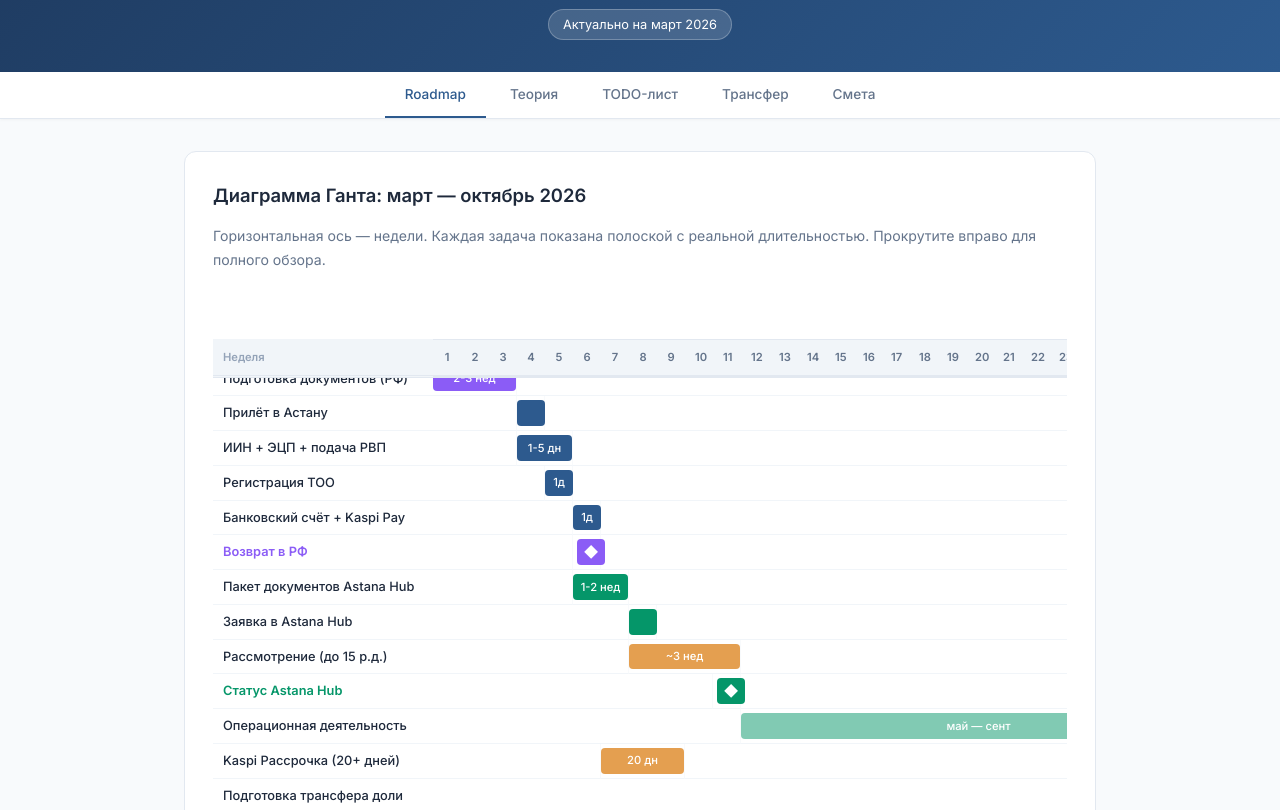
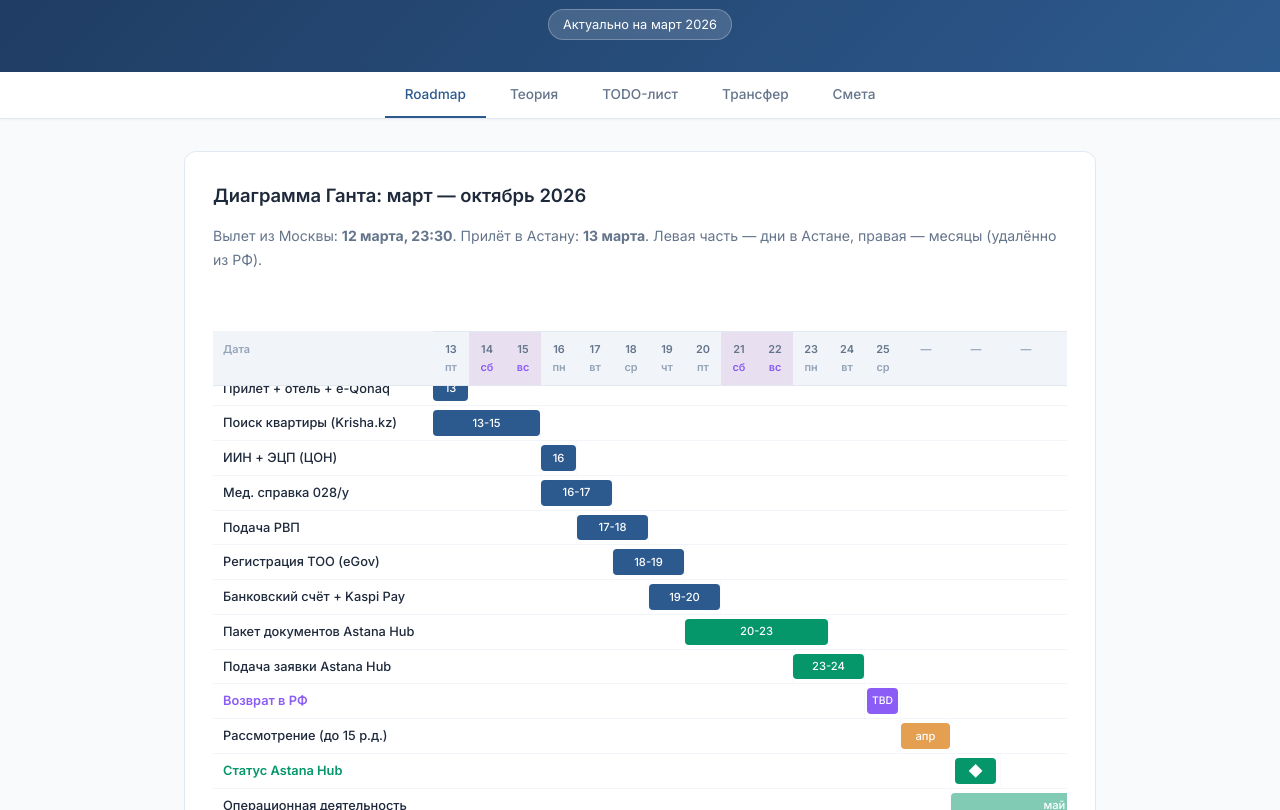
Before and after one commit to bubnova23072000-netizen/kazakhstan-plan, a plain HTML site: page index.html in a window 1280 px wide. Shown: the part 141-951 px from the top of the page. Drawn offline with Linux system fonts and the light colour scheme.

Commit message:
Replace week-based Gantt with real dates (March 13-25 + months)
- Day-by-day columns for Astana trip (March 13-25) with weekday labels
- Weekend columns highlighted
- Month columns for remote period (April-October)
- All tasks tied to specific dates
- Return to RF marked as TBD (~March 25)
- Key stages table updated with concrete dates

Co-Authored-By: Claude Opus 4.6 <noreply@anthropic.com>

```diff
--- a/index.html
+++ b/index.html
@@ -70,8 +70,8 @@
   /* ===== Gantt Chart ===== */
   .gantt-wrapper { overflow-x: auto; margin-bottom: 24px; }
   .gantt {
-    display: grid; grid-template-columns: 220px repeat(32, 28px);
-    gap: 0; font-size: 0.78rem; min-width: 1100px;
+    display: grid; grid-template-columns: 220px repeat(13, 36px) repeat(7, 50px);
+    gap: 0; font-size: 0.78rem; min-width: 1070px;
   }
   .gantt-header {
     background: #f1f5f9; font-weight: 600; padding: 8px 10px;
@@ -197,144 +197,141 @@
 
   <div class="info-block">
     <h3>Диаграмма Ганта: март — октябрь 2026</h3>
-    <p style="color:#64748b;font-size:0.88rem;margin-bottom:16px;">Горизонтальная ось — недели. Каждая задача показана полоской с реальной длительностью. Прокрутите вправо для полного обзора.</p>
+    <p style="color:#64748b;font-size:0.88rem;margin-bottom:8px;">Вылет из Москвы: <strong>12 марта, 23:30</strong>. Прилёт в Астану: <strong>13 марта</strong>. Левая часть — дни в Астане, правая — месяцы (удалённо из РФ).</p>
 
     <div class="gantt-wrapper">
       <div class="gantt">
-        <!-- Header row -->
+        <!-- Header row 1: months -->
         <div class="gantt-header label">Задача</div>
-        <div class="gantt-header gantt-month-span" style="grid-column: span 4;">Март</div>
-        <div class="gantt-header gantt-month-span" style="grid-column: span 4;">Апрель</div>
-        <div class="gantt-header gantt-month-span" style="grid-column: span 5;">Май</div>
-        <div class="gantt-header gantt-month-span" style="grid-column: span 4;">Июнь</div>
-        <div class="gantt-header gantt-month-span" style="grid-column: span 4;">Июль</div>
-        <div class="gantt-header gantt-month-span" style="grid-column: span 5;">Авг</div>
-        <div class="gantt-header gantt-month-span" style="grid-column: span 4;">Сент</div>
-        <div class="gantt-header gantt-month-span" style="grid-column: span 2;">Окт</div>
-
-        <!-- Week sub-headers -->
-        <div class="gantt-header label" style="font-size:0.7rem;color:#94a3b8;">Неделя</div>
-        <div class="gantt-header" style="font-size:0.7rem;">1</div>
-        <div class="gantt-header" style="font-size:0.7rem;">2</div>
-        <div class="gantt-header" style="font-size:0.7rem;">3</div>
-        <div class="gantt-header" style="font-size:0.7rem;">4</div>
-        <div class="gantt-header" style="font-size:0.7rem;">5</div>
-        <div class="gantt-header" style="font-size:0.7rem;">6</div>
-        <div class="gantt-header" style="font-size:0.7rem;">7</div>
-        <div class="gantt-header" style="font-size:0.7rem;">8</div>
-        <div class="gantt-header" style="font-size:0.7rem;">9</div>
-        <div class="gantt-header" style="font-size:0.7rem;">10</div>
-        <div class="gantt-header" style="font-size:0.7rem;">11</div>
-        <div class="gantt-header" style="font-size:0.7rem;">12</div>
-        <div class="gantt-header" style="font-size:0.7rem;">13</div>
-        <div class="gantt-header" style="font-size:0.7rem;">14</div>
-        <div class="gantt-header" style="font-size:0.7rem;">15</div>
-        <div class="gantt-header" style="font-size:0.7rem;">16</div>
-        <div class="gantt-header" style="font-size:0.7rem;">17</div>
-        <div class="gantt-header" style="font-size:0.7rem;">18</div>
-        <div class="gantt-header" style="font-size:0.7rem;">19</div>
-        <div class="gantt-header" style="font-size:0.7rem;">20</div>
-        <div class="gantt-header" style="font-size:0.7rem;">21</div>
-        <div class="gantt-header" style="font-size:0.7rem;">22</div>
-        <div class="gantt-header" style="font-size:0.7rem;">23</div>
-        <div class="gantt-header" style="font-size:0.7rem;">24</div>
-        <div class="gantt-header" style="font-size:0.7rem;">25</div>
-        <div class="gantt-header" style="font-size:0.7rem;">26</div>
-        <div class="gantt-header" style="font-size:0.7rem;">27</div>
-        <div class="gantt-header" style="font-size:0.7rem;">28</div>
-        <div class="gantt-header" style="font-size:0.7rem;">29</div>
-        <div class="gantt-header" style="font-size:0.7rem;">30</div>
-        <div class="gantt-header" style="font-size:0.7rem;">31</div>
-        <div class="gantt-header" style="font-size:0.7rem;">32</div>
-
-        <!-- Row 1: Подготовка документов в РФ -->
-        <div class="gantt-row-label">Подготовка документов (РФ)</div>
-        <div class="gantt-cell" style="grid-column: span 3;"><div class="gantt-bar bar-prep" style="left:0;right:0;">2-3 нед</div></div>
-        <div class="gantt-cell" style="grid-column: span 29;"></div>
-
-        <!-- Row 2: Прилёт в Астану -->
-        <div class="gantt-row-label">Прилёт в Астану</div>
+        <div class="gantt-header gantt-month-span" style="grid-column: span 13;">Март 2026 (дни в Астане)</div>
+        <div class="gantt-header gantt-month-span">Апр</div>
+        <div class="gantt-header gantt-month-span">Май</div>
+        <div class="gantt-header gantt-month-span">Июн</div>
+        <div class="gantt-header gantt-month-span">Июл</div>
+        <div class="gantt-header gantt-month-span">Авг</div>
+        <div class="gantt-header gantt-month-span">Сен</div>
+        <div class="gantt-header gantt-month-span">Окт</div>
+
+        <!-- Header row 2: day numbers -->
+        <div class="gantt-header label" style="font-size:0.68rem;color:#94a3b8;">Дата</div>
+        <div class="gantt-header" style="font-size:0.68rem;" title="Пятница">13<br><span style="color:#94a3b8;">пт</span></div>
+        <div class="gantt-header" style="font-size:0.68rem;background:#e8e0f0;" title="Суббота">14<br><span style="color:#8b5cf6;">сб</span></div>
+        <div class="gantt-header" style="font-size:0.68rem;background:#e8e0f0;" title="Воскресенье">15<br><span style="color:#8b5cf6;">вс</span></div>
+        <div class="gantt-header" style="font-size:0.68rem;" title="Понедельник">16<br><span style="color:#94a3b8;">пн</span></div>
+        <div class="gantt-header" style="font-size:0.68rem;" title="Вторник">17<br><span style="color:#94a3b8;">вт</span></div>
+        <div class="gantt-header" style="font-size:0.68rem;" title="Среда">18<br><span style="color:#94a3b8;">ср</span></div>
+        <div class="gantt-header" style="font-size:0.68rem;" title="Четверг">19<br><span style="color:#94a3b8;">чт</span></div>
+        <div class="gantt-header" style="font-size:0.68rem;" title="Пятница">20<br><span style="color:#94a3b8;">пт</span></div>
+        <div class="gantt-header" style="font-size:0.68rem;background:#e8e0f0;" title="Суббота">21<br><span style="color:#8b5cf6;">сб</span></div>
+        <div class="gantt-header" style="font-size:0.68rem;background:#e8e0f0;" title="Воскресенье">22<br><span style="color:#8b5cf6;">вс</span></div>
+        <div class="gantt-header" style="font-size:0.68rem;" title="Понедельник">23<br><span style="color:#94a3b8;">пн</span></div>
+        <div class="gantt-header" style="font-size:0.68rem;" title="Вторник">24<br><span style="color:#94a3b8;">вт</span></div>
+        <div class="gantt-header" style="font-size:0.68rem;" title="Среда">25<br><span style="color:#94a3b8;">ср</span></div>
+        <div class="gantt-header" style="font-size:0.68rem;color:#94a3b8;" title="Апрель">—</div>
+        <div class="gantt-header" style="font-size:0.68rem;color:#94a3b8;" title="Май">—</div>
+        <div class="gantt-header" style="font-size:0.68rem;color:#94a3b8;" title="Июнь">—</div>
+        <div class="gantt-header" style="font-size:0.68rem;color:#94a3b8;" title="Июль">—</div>
+        <div class="gantt-header" style="font-size:0.68rem;color:#94a3b8;" title="Август">—</div>
+        <div class="gantt-header" style="font-size:0.68rem;color:#94a3b8;" title="Сентябрь">—</div>
+        <div class="gantt-header" style="font-size:0.68rem;color:#94a3b8;" title="Октябрь">—</div>
+
+        <!-- Row 1: Прилёт + отель + e-Qonaq -->
+        <div class="gantt-row-label">Прилёт + отель + e-Qonaq</div>
+        <div class="gantt-cell" style="grid-column: span 1;"><div class="gantt-bar bar-astana" style="left:0;right:0;">13</div></div>
+        <div class="gantt-cell" style="grid-column: span 19;"></div>
+
+        <!-- Row 2: Поиск квартиры -->
+        <div class="gantt-row-label">Поиск квартиры (Krisha.kz)</div>
+        <div class="gantt-cell" style="grid-column: span 3;"><div class="gantt-bar bar-astana" style="left:0;right:0;">13-15</div></div>
+        <div class="gantt-cell" style="grid-column: span 17;"></div>
+
+        <!-- Row 3: ИИН + ЭЦП + дактилоскопия -->
+        <div class="gantt-row-label">ИИН + ЭЦП (ЦОН)</div>
         <div class="gantt-cell" style="grid-column: span 3;"></div>
-        <div class="gantt-cell"><div class="gantt-bar bar-astana" style="left:0;right:0;"></div></div>
-        <div class="gantt-cell" style="grid-column: span 28;"></div>
-
-        <!-- Row 3: ИИН + ЭЦП + РВП -->
-        <div class="gantt-row-label">ИИН + ЭЦП + подача РВП</div>
+        <div class="gantt-cell" style="grid-column: span 1;"><div class="gantt-bar bar-astana" style="left:0;right:0;">16</div></div>
+        <div class="gantt-cell" style="grid-column: span 16;"></div>
+
+        <!-- Row 4: Мед. справка -->
+        <div class="gantt-row-label">Мед. справка 028/у</div>
         <div class="gantt-cell" style="grid-column: span 3;"></div>
-        <div class="gantt-cell" style="grid-column: span 2;"><div class="gantt-bar bar-astana" style="left:0;right:0;">1-5 дн</div></div>
-        <div class="gantt-cell" style="grid-column: span 27;"></div>
-
-        <!-- Row 4: Регистрация ТОО -->
-        <div class="gantt-row-label">Регистрация ТОО</div>
+        <div class="gantt-cell" style="grid-column: span 2;"><div class="gantt-bar bar-astana" style="left:0;right:0;">16-17</div></div>
+        <div class="gantt-cell" style="grid-column: span 15;"></div>
+
+        <!-- Row 5: Подача РВП -->
+        <div class="gantt-row-label">Подача РВП</div>
         <div class="gantt-cell" style="grid-column: span 4;"></div>
-        <div class="gantt-cell" style="grid-column: span 1;"><div class="gantt-bar bar-astana" style="left:0;right:0;">1д</div></div>
-        <div class="gantt-cell" style="grid-column: span 27;"></div>
-
-        <!-- Row 5: Открытие банковского счёта -->
+        <div class="gantt-cell" style="grid-column: span 2;"><div class="gantt-bar bar-astana" style="left:0;right:0;">17-18</div></div>
+        <div class="gantt-cell" style="grid-column: span 14;"></div>
+
+        <!-- Row 6: Регистрация ТОО -->
+        <div class="gantt-row-label">Регистрация ТОО (eGov)</div>
+        <div class="gantt-cell" style="grid-column: span 5;"></div>
+        <div class="gantt-cell" style="grid-column: span 2;"><div class="gantt-bar bar-astana" style="left:0;right:0;">18-19</div></div>
+        <div class="gantt-cell" style="grid-column: span 13;"></div>
+
+        <!-- Row 7: Банковский счёт -->
         <div class="gantt-row-label">Банковский счёт + Kaspi Pay</div>
+        <div class="gantt-cell" style="grid-column: span 6;"></div>
+        <div class="gantt-cell" style="grid-column: span 2;"><div class="gantt-bar bar-astana" style="left:0;right:0;">19-20</div></div>
+        <div class="gantt-cell" style="grid-column: span 12;"></div>
+
+        <!-- Row 8: Пакет документов Astana Hub -->
+        <div class="gantt-row-label">Пакет документов Astana Hub</div>
+        <div class="gantt-cell" style="grid-column: span 7;"></div>
+        <div class="gantt-cell" style="grid-column: span 4;"><div class="gantt-bar bar-hub" style="left:0;right:0;">20-23</div></div>
+        <div class="gantt-cell" style="grid-column: span 9;"></div>
+
+        <!-- Row 9: Подача заявки Astana Hub -->
+        <div class="gantt-row-label">Подача заявки Astana Hub</div>
+        <div class="gantt-cell" style="grid-column: span 10;"></div>
+        <div class="gantt-cell" style="grid-column: span 2;"><div class="gantt-bar bar-hub" style="left:0;right:0;">23-24</div></div>
+        <div class="gantt-cell" style="grid-column: span 8;"></div>
+
+        <!-- Row 10: Возврат в РФ (TBD) -->
+        <div class="gantt-row-label" style="color:#8b5cf6;font-weight:600;">Возврат в РФ</div>
+        <div class="gantt-cell" style="grid-column: span 12;"></div>
+        <div class="gantt-cell" style="grid-column: span 1;"><div class="gantt-bar bar-prep" style="left:2px;right:2px;font-size:0.65rem;">TBD</div></div>
+        <div class="gantt-cell" style="grid-column: span 7;"></div>
+
+        <!-- Row 11: Рассмотрение заявки (до 15 р.д.) -->
+        <div class="gantt-row-label">Рассмотрение (до 15 р.д.)</div>
+        <div class="gantt-cell" style="grid-column: span 13;"></div>
+        <div class="gantt-cell" style="grid-column: span 1;"><div class="gantt-bar bar-wait" style="left:0;right:0;">апр</div></div>
+        <div class="gantt-cell" style="grid-column: span 6;"></div>
+
+        <!-- Row 12: Статус Astana Hub -->
+        <div class="gantt-row-label" style="color:#059669;font-weight:600;">Статус Astana Hub</div>
+        <div class="gantt-cell" style="grid-column: span 14;"></div>
+        <div class="gantt-cell" style="grid-column: span 1;"><div class="gantt-bar bar-hub" style="left:4px;right:4px;font-size:0.9rem;">&#9670;</div></div>
         <div class="gantt-cell" style="grid-column: span 5;"></div>
-        <div class="gantt-cell" style="grid-column: span 1;"><div class="gantt-bar bar-astana" style="left:0;right:0;">1д</div></div>
-        <div class="gantt-cell" style="grid-column: span 26;"></div>
-
-        <!-- Row 6: Возврат в РФ -->
-        <div class="gantt-row-label" style="color:#8b5cf6;font-weight:600;">Возврат в РФ</div>
-        <div class="gantt-cell" style="grid-column: span 5;"></div>
-        <div class="gantt-cell" style="grid-column: span 1;"><div class="gantt-bar bar-prep" style="left:4px;right:4px;font-size:0.9rem;">&#9670;</div></div>
-        <div class="gantt-cell" style="grid-column: span 26;"></div>
-
-        <!-- Row 7: Подготовка пакета Astana Hub -->
-        <div class="gantt-row-label">Пакет документов Astana Hub</div>
-        <div class="gantt-cell" style="grid-column: span 5;"></div>
-        <div class="gantt-cell" style="grid-column: span 2;"><div class="gantt-bar bar-hub" style="left:0;right:0;">1-2 нед</div></div>
-        <div class="gantt-cell" style="grid-column: span 25;"></div>
-
-        <!-- Row 7: Подача заявки в Astana Hub -->
-        <div class="gantt-row-label">Заявка в Astana Hub</div>
-        <div class="gantt-cell" style="grid-column: span 7;"></div>
-        <div class="gantt-cell" style="grid-column: span 1;"><div class="gantt-bar bar-hub" style="left:0;right:0;"></div></div>
-        <div class="gantt-cell" style="grid-column: span 24;"></div>
-
-        <!-- Row 8: Рассмотрение заявки -->
-        <div class="gantt-row-label">Рассмотрение (до 15 р.д.)</div>
-        <div class="gantt-cell" style="grid-column: span 7;"></div>
-        <div class="gantt-cell" style="grid-column: span 4;"><div class="gantt-bar bar-wait" style="left:0;right:0;">~3 нед</div></div>
-        <div class="gantt-cell" style="grid-column: span 21;"></div>
-
-        <!-- Row 9: Получение статуса Astana Hub -->
-        <div class="gantt-row-label" style="color:#059669;font-weight:600;">Статус Astana Hub</div>
-        <div class="gantt-cell" style="grid-column: span 10;"></div>
-        <div class="gantt-cell" style="grid-column: span 1;"><div class="gantt-bar bar-hub" style="left:4px;right:4px;font-size:0.9rem;">&#9670;</div></div>
-        <div class="gantt-cell" style="grid-column: span 21;"></div>
-
-        <!-- Row 10: Операционная деятельность -->
+
+        <!-- Row 13: Операционная деятельность -->
         <div class="gantt-row-label">Операционная деятельность</div>
-        <div class="gantt-cell" style="grid-column: span 11;"></div>
-        <div class="gantt-cell" style="grid-column: span 17;"><div class="gantt-bar bar-hub" style="left:0;right:0;opacity:0.5;">май — сент</div></div>
-        <div class="gantt-cell" style="grid-column: span 4;"></div>
-
-        <!-- Row 11: Kaspi Рассрочка (20 дн) -->
+        <div class="gantt-cell" style="grid-column: span 14;"></div>
+        <div class="gantt-cell" style="grid-column: span 5;"><div class="gantt-bar bar-hub" style="left:0;right:0;opacity:0.5;">май — сент</div></div>
+        <div class="gantt-cell" style="grid-column: span 1;"></div>
+
+        <!-- Row 14: Kaspi Рассрочка -->
         <div class="gantt-row-label">Kaspi Рассрочка (20+ дней)</div>
+        <div class="gantt-cell" style="grid-column: span 13;"></div>
+        <div class="gantt-cell" style="grid-column: span 1;"><div class="gantt-bar bar-wait" style="left:0;right:0;">20д</div></div>
         <div class="gantt-cell" style="grid-column: span 6;"></div>
-        <div class="gantt-cell" style="grid-column: span 3;"><div class="gantt-bar bar-wait" style="left:0;right:0;">20 дн</div></div>
-        <div class="gantt-cell" style="grid-column: span 23;"></div>
-
-        <!-- Row 12: Подготовка трансфера -->
+
+        <!-- Row 15: Подготовка трансфера -->
         <div class="gantt-row-label">Подготовка трансфера доли</div>
-        <div class="gantt-cell" style="grid-column: span 24;"></div>
-        <div class="gantt-cell" style="grid-column: span 3;"><div class="gantt-bar bar-transfer" style="left:0;right:0;opacity:0.6;">док-ты</div></div>
-        <div class="gantt-cell" style="grid-column: span 5;"></div>
-
-        <!-- Row 13: Приезд нового владельца -->
+        <div class="gantt-cell" style="grid-column: span 18;"></div>
+        <div class="gantt-cell" style="grid-column: span 1;"><div class="gantt-bar bar-transfer" style="left:0;right:0;opacity:0.6;">док-ты</div></div>
+        <div class="gantt-cell" style="grid-column: span 1;"></div>
+
+        <!-- Row 16: Приезд нового владельца -->
         <div class="gantt-row-label">Приезд нового владельца</div>
-        <div class="gantt-cell" style="grid-column: span 27;"></div>
-        <div class="gantt-cell" style="grid-column: span 3;"><div class="gantt-bar bar-transfer" style="left:0;right:0;">ИИН+РВП+нотариус</div></div>
-        <div class="gantt-cell" style="grid-column: span 2;"></div>
-
-        <!-- Row 14: Перерегистрация ТОО -->
+        <div class="gantt-cell" style="grid-column: span 18;"></div>
+        <div class="gantt-cell" style="grid-column: span 2;"><div class="gantt-bar bar-transfer" style="left:0;right:0;">ИИН+РВП+нотариус</div></div>
+
+        <!-- Row 17: Перерегистрация ТОО -->
         <div class="gantt-row-label" style="color:#dc2626;font-weight:600;">Перерегистрация ТОО</div>
-        <div class="gantt-cell" style="grid-column: span 29;"></div>
-        <div class="gantt-cell" style="grid-column: span 2;"><div class="gantt-bar bar-transfer" style="left:0;right:0;">5-7 дн</div></div>
-        <div class="gantt-cell" style="grid-column: span 1;"></div>
+        <div class="gantt-cell" style="grid-column: span 19;"></div>
+        <div class="gantt-cell" style="grid-column: span 1;"><div class="gantt-bar bar-transfer" style="left:0;right:0;">окт</div></div>
       </div>
     </div>
 
@@ -358,17 +355,20 @@
   <div class="info-block">
     <h3>Ключевые этапы</h3>
     <table class="compare-table">
-      <tr><th>Этап</th><th>Срок</th><th>Что происходит</th></tr>
-      <tr><td><strong>1. Подготовка (РФ)</strong></td><td>2-3 недели</td><td>Справка о несудимости (Госуслуги, до 30 дн.), справка из реестра дисквалифицированных лиц (ФНС, 5 р.д.), бизнес-план, выбор юр. адреса</td></tr>
-      <tr><td><strong>2. ИИН</strong></td><td>1 рабочий день</td><td>ЦОН или МФЦА, паспорт + копия, бесплатно</td></tr>
-      <tr><td><strong>3. ЭЦП</strong></td><td>~1 час</td><td>ЦОН или МФЦА, только лично, нужен ИИН</td></tr>
-      <tr><td><strong>4. РВП</strong></td><td>подача: 1 час, решение: до 5 р.д.</td><td>Первое РВП на 90 дней со статусом бизнес-иммигранта</td></tr>
-      <tr><td><strong>5. Регистрация ТОО</strong></td><td>1 рабочий день</td><td>eGov Business (при наличии ЭЦП) или ЦОН</td></tr>
-      <tr><td><strong>6. Банковский счёт</strong></td><td>1 день</td><td>Kaspi / BCC / Freedom. Подключить Kaspi Pay.</td></tr>
-      <tr><td><strong>7. Подача заявки Astana Hub</strong></td><td>до 15 р.д.</td><td>Онлайн: бизнес-план + справка + документ на адрес. Можно подать перед отъездом</td></tr>
-      <tr style="background:#f0fdf4;"><td><strong>&#9992; Возврат в РФ</strong></td><td>после шага 7</td><td>Всё дальнейшее — удалённо через ЭЦП</td></tr>
-      <tr><td><strong>8. Статус Astana Hub</strong></td><td>~май 2026</td><td>Подписание договора <strong>удалённо через ЭЦП</strong>, получение сертификата</td></tr>
-      <tr><td><strong>9. Трансфер доли</strong></td><td>сент-окт 2026</td><td>Передача 100% доли + смена директора новому владельцу (гр. РФ)</td></tr>
+      <tr><th>Этап</th><th>Дата</th><th>Что происходит</th></tr>
+      <tr><td><strong>0. Подготовка (РФ)</strong></td><td>до 12 марта</td><td>Справка о несудимости (Госуслуги, до 30 дн.), бизнес-план, выбор юр. адреса, поиск квартиры на Krisha.kz</td></tr>
+      <tr style="background:#eff6ff;"><td><strong>&#9992; Вылет в Астану</strong></td><td>12 марта, 23:30</td><td>Рейс Москва → Астана</td></tr>
+      <tr><td><strong>1. Прилёт + отель</strong></td><td>13 марта (пт)</td><td>Заселение в отель, e-Qonaq автоматически, поиск квартиры</td></tr>
+      <tr><td><strong>2. ИИН + ЭЦП</strong></td><td>16 марта (пн)</td><td>ЦОН: ИИН + ЭЦП + дактилоскопия, лично, бесплатно</td></tr>
+      <tr><td><strong>3. Мед. справка + РВП</strong></td><td>16-18 марта</td><td>Справка 028/у + подача РВП бизнес-иммигранта (решение ~1-5 р.д.)</td></tr>
+      <tr><td><strong>4. Регистрация ТОО</strong></td><td>18-19 марта</td><td>eGov Business (при наличии ЭЦП) или ЦОН</td></tr>
+      <tr><td><strong>5. Банковский счёт</strong></td><td>19-20 марта</td><td>Kaspi / BCC / Freedom. Подключить Kaspi Pay</td></tr>
+      <tr><td><strong>6. Пакет Astana Hub</strong></td><td>20-23 марта</td><td>Бизнес-план + справка + документ на адрес</td></tr>
+      <tr><td><strong>7. Подача заявки</strong></td><td>23-24 марта</td><td>Заявка в Astana Hub онлайн</td></tr>
+      <tr style="background:#f0fdf4;"><td><strong>&#9992; Возврат в РФ</strong></td><td>~25 марта (TBD)</td><td>Всё дальнейшее — удалённо через ЭЦП</td></tr>
+      <tr><td><strong>8. Рассмотрение</strong></td><td>апрель 2026</td><td>До 15 рабочих дней, ожидание</td></tr>
+      <tr><td><strong>9. Статус Astana Hub</strong></td><td>~май 2026</td><td>Подписание договора <strong>удалённо через ЭЦП</strong>, получение сертификата</td></tr>
+      <tr><td><strong>10. Трансфер доли</strong></td><td>сент-окт 2026</td><td>Передача 100% доли + смена директора новому владельцу (гр. РФ)</td></tr>
     </table>
   </div>
 </div>
```
